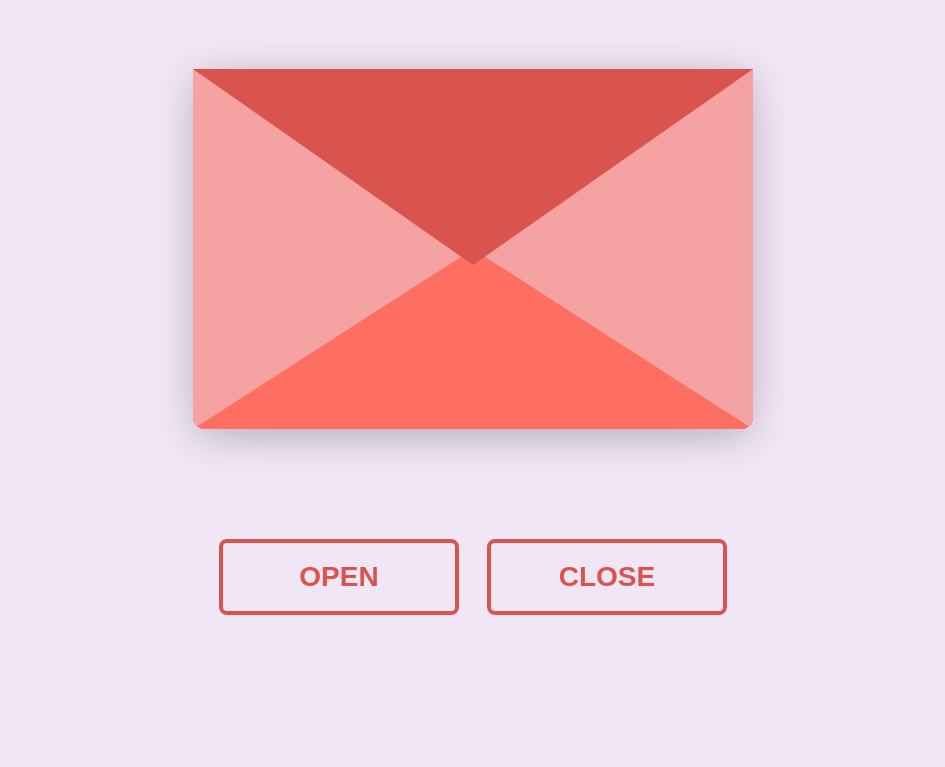
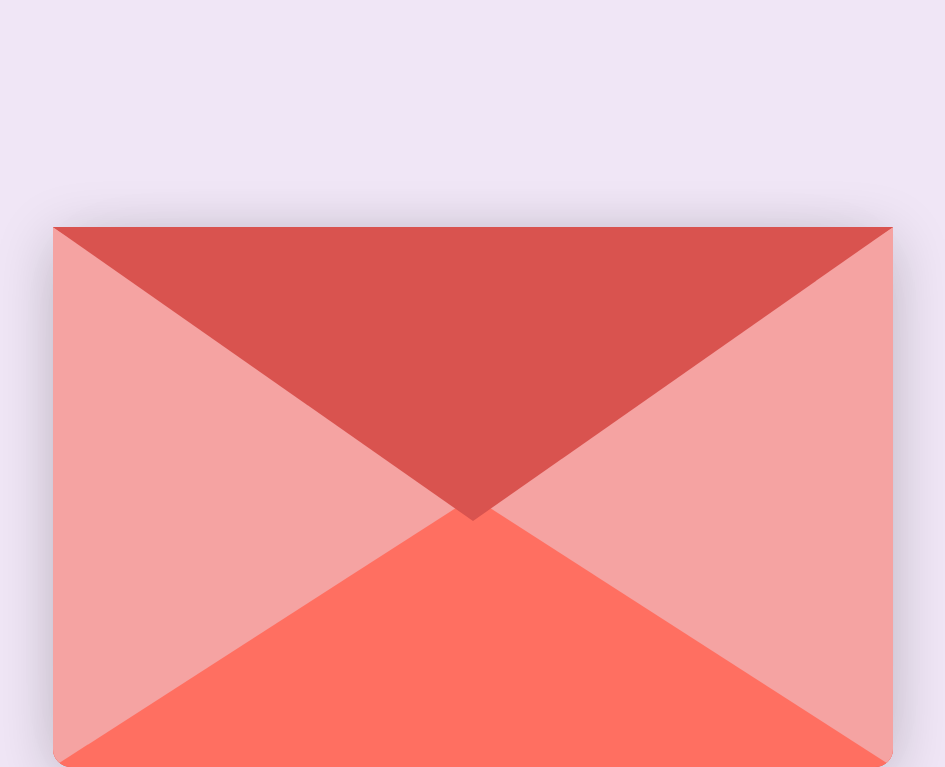
Before and after one commit to jluiscortes/valentine_crd, a plain HTML site: page index.html in a window 1280 px wide. Shown: the part 247-1014 px from the top of the page, without its empty margins (167-1112 px from the left). Before the commit the page ends 888 px from the top, so only its background shows below. Drawn offline with nearby package versions, Linux system fonts and the light colour scheme.

Commit message:
new changes

```diff
--- a/index.html
+++ b/index.html
@@ -30,8 +30,8 @@
       </div>
     </div>
     <div class="reset">
-      <button id="open">Open</button>
-      <button id="reset">Close</button>
+      <button id="open">Abrir</button>
+      <button id="reset">Cerrar</button>
     </div>
 
     <script src="https://cdnjs.cloudflare.com/ajax/libs/jquery/3.5.1/jquery.min.js"></script>
--- a/love letter 2.css
+++ b/love letter 2.css
@@ -230,7 +230,7 @@
 }
 body {
   background-color: #f0e6f6; /* Soft lavender for a romantic, dreamy feel */
-  zoom: 200%;
+  zoom: 300%;
 }
 
 .envlope-wrapper {
```
